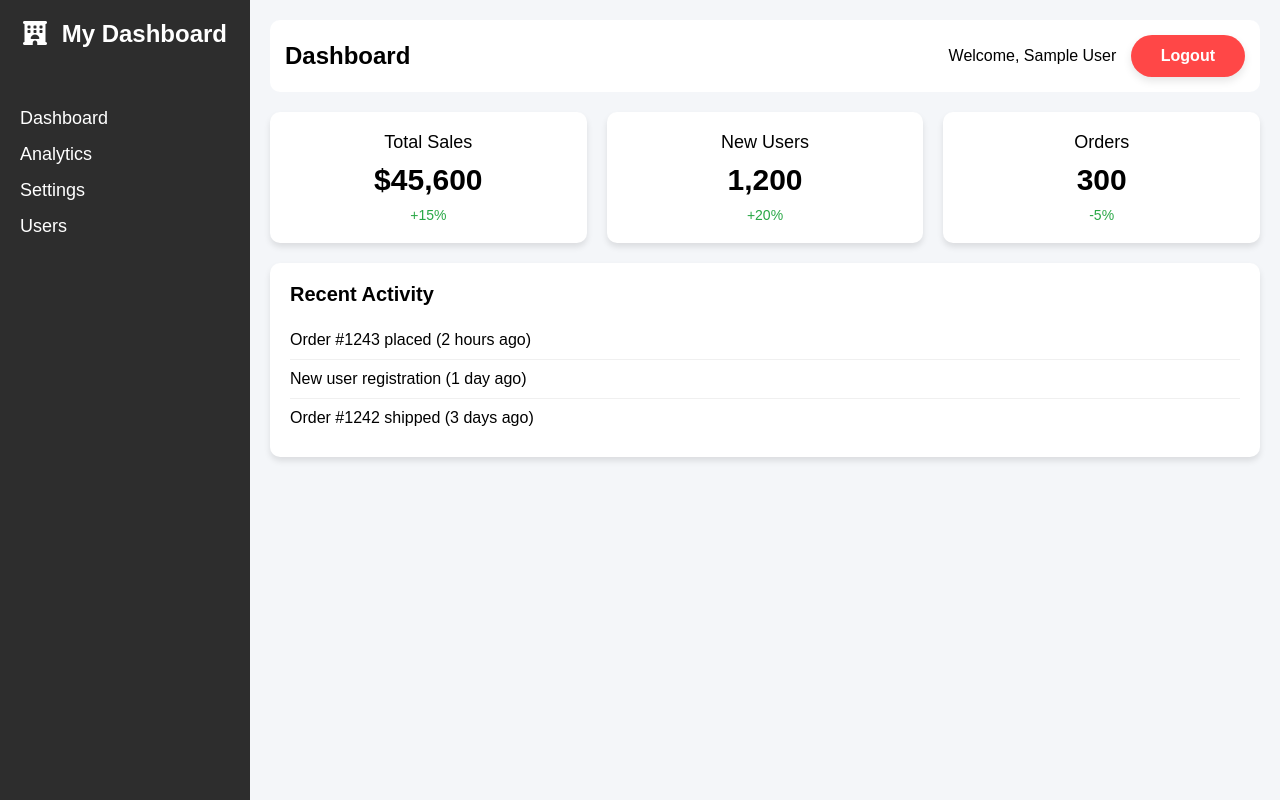
After one commit to prabashwara65/MyHotelBooking.com---freelancer-, a PHP site: page /Dashboard/dashboard.php in a window 1280 px wide. The commit adds this page. Run offline with PHP 8.4, Linux system fonts and the light colour scheme; the visitor is signed in with stand-in values (Sample User, id 1); some libraries are stand-ins or nearby versions.

Commit message:
added logout button

```diff
--- /dev/null
+++ b/Dashboard/dashboard.css
@@ -0,0 +1,217 @@
+/* Reset some default styles */
+* {
+    margin: 0;
+    padding: 0;
+    box-sizing: border-box;
+}
+
+/* Body */
+body {
+    font-family: Arial, sans-serif;
+    display: flex;
+    min-height: 100vh;
+    background-color: #f4f6f9;
+}
+
+/* Sidebar */
+.sidebar {
+    width: 250px;
+    background-color: #2d2d2d;
+    color: white;
+    padding: 20px;
+    display: flex;
+    flex-direction: column;
+    height: 100vh;
+}
+
+.sidebar .logo {
+    font-size: 24px;
+    font-weight: bold;
+    margin-bottom: 40px;
+    text-align: center;
+}
+
+.sidebar .logo i {
+    margin-right: 8px;
+}
+
+.nav-links {
+    list-style-type: none;
+    margin-top: 20px;
+}
+
+.nav-links li {
+    margin-bottom: 15px;
+}
+
+.nav-links li a {
+    color: #fff;
+    text-decoration: none;
+    font-size: 18px;
+    display: flex;
+    align-items: center;
+    transition: 0.3s;
+}
+
+.nav-links li a:hover {
+    color: #f5a623;
+}
+
+/* Main Content Area */
+.main-content {
+    flex: 1;
+    padding: 20px;
+}
+
+/* Top Bar */
+.top-bar {
+    display: flex;
+    justify-content: space-between;
+    align-items: center;
+    background-color: #ffffff;
+    padding: 15px;
+    border-radius: 10px;
+    margin-bottom: 20px;
+}
+
+.dashboard-title {
+    font-size: 24px;
+    font-weight: bold;
+}
+
+.top-right {
+    display: flex;
+    align-items: center;
+    gap: 15px;
+}
+
+.logout-btn,
+.notifications-btn {
+    background-color: #007bff;
+    color: white;
+    border: none;
+    padding: 10px 15px;
+    border-radius: 5px;
+    cursor: pointer;
+}
+
+.logout-btn:hover,
+.notifications-btn:hover {
+    background-color: #0056b3;
+}
+
+/* Stats Overview */
+.stats-overview {
+    display: grid;
+    grid-template-columns: 1fr 1fr 1fr;
+    gap: 20px;
+    margin-bottom: 20px;
+}
+
+.stat-card {
+    background-color: #fff;
+    padding: 20px;
+    border-radius: 10px;
+    box-shadow: 0 4px 6px rgba(0, 0, 0, 0.1);
+    text-align: center;
+}
+
+.stat-title {
+    font-size: 18px;
+    margin-bottom: 10px;
+}
+
+.stat-value {
+    font-size: 30px;
+    font-weight: bold;
+    margin-bottom: 10px;
+}
+
+.stat-change {
+    font-size: 14px;
+    color: #28a745;
+}
+
+/* Recent Activity */
+.recent-activity {
+    background-color: #fff;
+    padding: 20px;
+    border-radius: 10px;
+    box-shadow: 0 4px 6px rgba(0, 0, 0, 0.1);
+}
+
+.recent-activity-title {
+    font-size: 20px;
+    font-weight: bold;
+    margin-bottom: 15px;
+}
+
+.activity-list {
+    list-style-type: none;
+}
+
+.activity-list li {
+    font-size: 16px;
+    padding: 10px 0;
+    border-bottom: 1px solid #f0f0f0;
+}
+
+.activity-list li:last-child {
+    border-bottom: none;
+}
+
+/* General Button Styles */
+.logout-btn {
+    display: inline-block;
+    margin-left: 10px;
+    padding: 12px 30px;
+    font-size: 16px;
+    font-weight: bold;
+    text-align: center;
+    text-decoration: none;
+    border-radius: 50px;
+    background-color: #ff4747; /* Red color for logout */
+    color: #fff;
+    box-shadow: 0 4px 8px rgba(0, 0, 0, 0.1);
+    position: relative;
+    transition: all 0.3s ease;
+}
+
+.logout-btn:hover {
+    background-color: #e94343; /* Darker red for hover effect */
+    box-shadow: 0 6px 12px rgba(0, 0, 0, 0.2);
+}
+
+.logout-btn:before {
+    content: '';
+    position: absolute;
+    width: 100%;
+    height: 2px;
+    background-color: #fff;
+    top: 0;
+    left: 0;
+    transform: scaleX(0);
+    transform-origin: bottom right;
+    transition: transform 0.4s ease;
+}
+
+.logout-btn:hover:before {
+    transform: scaleX(1);
+    transform-origin: bottom left;
+}
+
+.logout-btn i {
+    margin-right: 8px;
+    font-size: 18px; /* Font icon size */
+}
+
+/* Optional: For Icon Inside Button */
+.logout-btn i {
+    font-size: 20px;
+    transition: transform 0.3s ease;
+}
+
+/* When hovering the logout button, icon zooms */
+.logout-btn:hover i {
+    transform: scale(1.1);
+}
--- /dev/null
+++ b/Dashboard/dashboard.php
@@ -0,0 +1,86 @@
+<?php
+
+session_start();
+// Example: Assume user logs in somewhere and $_SESSION['username'] is set
+
+?>
+<!--
+<pre>
+<?php print_r($_SESSION); ?>
+</pre> -->
+
+<!DOCTYPE html>
+<html lang="en">
+<head>
+    <meta charset="UTF-8">
+    <meta name="viewport" content="width=device-width, initial-scale=1.0">
+    <title>Dashboard</title>
+    <link rel="stylesheet" href="dashboard.css">
+</head>
+<body>
+
+<!-- Sidebar -->
+<div class="sidebar">
+    <div class="logo">
+        <i class="fas fa-hotel"></i>
+        <span>My Dashboard</span>
+    </div>
+    <ul class="nav-links">
+        <li><a href="#">Dashboard</a></li>
+        <li><a href="#">Analytics</a></li>
+        <li><a href="#">Settings</a></li>
+        <li><a href="#">Users</a></li>
+    </ul>
+</div>
+
+<!-- Main Content Area -->
+<div class="main-content">
+    <!-- Top Bar -->
+    <div class="top-bar">
+        <div class="dashboard-title">Dashboard</div>
+        <div class="top-right">
+        <div class="auth-buttons">
+                <?php if (isset($_SESSION['name'])): ?>
+                    <span class="welcome-msg">Welcome, <?= htmlspecialchars($_SESSION['name']) ?></span>
+                    <a href="/myhotelbooking.com/Auth/logout.php" class="logout-btn">Logout</a>
+                <?php else: ?>
+                    <a href="/myhotelbooking.com/Auth/login.html" class="btn">Login</a>
+                    <a href="/myhotelbooking.com/Auth/register.php" class="btn">Sign Up</a>
+                <?php endif; ?>
+            </div>
+        </div>
+    </div>
+
+    <!-- Stats Overview -->
+    <div class="stats-overview">
+        <div class="stat-card">
+            <div class="stat-title">Total Sales</div>
+            <div class="stat-value">$45,600</div>
+            <div class="stat-change">+15%</div>
+        </div>
+        <div class="stat-card">
+            <div class="stat-title">New Users</div>
+            <div class="stat-value">1,200</div>
+            <div class="stat-change">+20%</div>
+        </div>
+        <div class="stat-card">
+            <div class="stat-title">Orders</div>
+            <div class="stat-value">300</div>
+            <div class="stat-change">-5%</div>
+        </div>
+    </div>
+
+    <!-- Recent Activity -->
+    <div class="recent-activity">
+        <div class="recent-activity-title">Recent Activity</div>
+        <ul class="activity-list">
+            <li>Order #1243 placed (2 hours ago)</li>
+            <li>New user registration (1 day ago)</li>
+            <li>Order #1242 shipped (3 days ago)</li>
+        </ul>
+    </div>
+</div>
+
+<script src="https://kit.fontawesome.com/a076d05399.js"></script>
+</body>
+</html>
```
Also changed, not shown: Component/header.css (added, +51 -0 lines), Component/header.php (+17 -4 lines), Home/home.css (+55 -0 lines), Hotels/hotel_list.css (renamed from Hotel_list/hotel_list.css), Hotels/hotel_list_map.php (renamed from Hotel_list/hotel_list_map.php), Hotels/hotels.php (renamed from Hotel_list/hotel_list.php).
